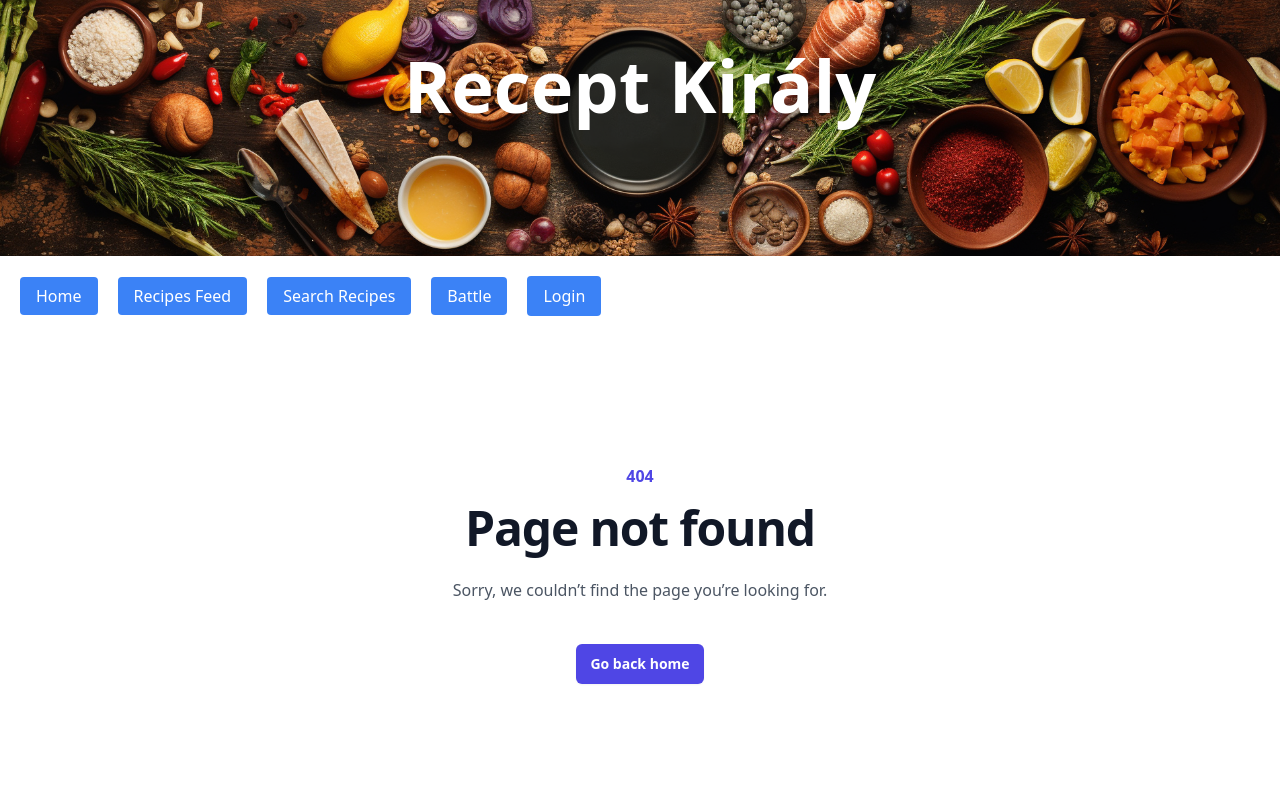
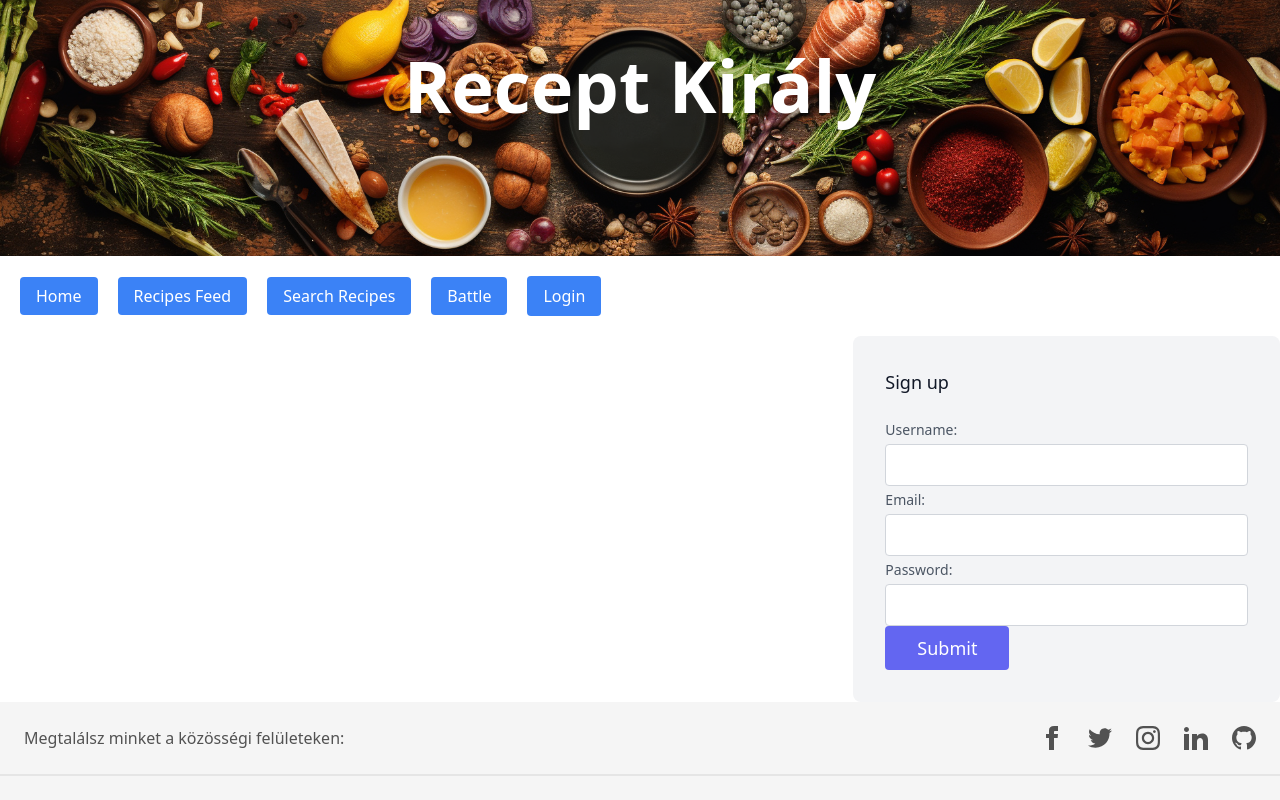
Before and after one commit to progmatic-fs-2023/receptkiraly, a React (Vite) app in the folder client/: page /register in a window 1280 px wide. Shown: the top 800 px of the page. Built offline with nearby package versions, Linux system fonts and the light colour scheme.

Commit message:
Created frontend for registration

```diff
--- a/client/src/App.jsx
+++ b/client/src/App.jsx
@@ -8,6 +8,7 @@ import SearchRecipes from './pages/SearchRecipes';
 import HomeNews from './pages/HomeNews';
 import RecipesFeed from './pages/RecipesFeed';
 import Battle from './pages/Battle';
+import RegistrationForm from './pages/Registration';
 import NoPage from './pages/NoPages';
 /* Template */
 import Banner from './components/Banner';
@@ -17,7 +18,7 @@ import Footer from './components/Footer';
 
 function App() {
   return (
-    <div className="app">
+    <div>
       <Banner />
       <NavigationBar />
       <ErrorBoundary FallbackComponent={Fallback}>
@@ -26,6 +27,7 @@ function App() {
           <Route path="/recipesfeed" element={<RecipesFeed />} />
           <Route path="/searchrecipes" element={<SearchRecipes />} />
           <Route path="/battle" element={<Battle />} />
+          <Route path="/register" element={<RegistrationForm />} />
           <Route path="/*" element={<NoPage />} />
         </Routes>
       </ErrorBoundary>
--- /dev/null
+++ b/client/src/pages/Registration.jsx
@@ -0,0 +1,100 @@
+import { useState } from 'react';
+
+function RegistrationForm() {
+  const [formData, setFormData] = useState({
+    username: '',
+    email: '',
+    password: '',
+  });
+
+  const [registrationMessage, setRegistrationMessage] = useState();
+
+  const handleInputChange = (e) => {
+    const { name, value } = e.target;
+    setFormData({
+      ...formData,
+      [name]: value,
+    });
+  };
+
+  const handleSubmit = async (e) => {
+    e.preventDefault();
+
+    try {
+      const response = await fetch('/api/register', {
+        method: 'POST',
+        headers: {
+          'Content-Type': 'application/json',
+        },
+        body: JSON.stringify(formData),
+      });
+
+      const data = await response.json();
+
+      if (response.ok) {
+        setRegistrationMessage('Registration successful!');
+      } else {
+        setRegistrationMessage(data.error);
+      }
+    } catch (err) {
+      setRegistrationMessage('An error occurred during registration.');
+    }
+  };
+
+  return (
+    <div className="lg:w-2/6 md:w-1/2 bg-gray-100 rounded-lg p-8 flex flex-col md:ml-auto w-full mt-10 md:mt-0">
+      <h2 className="text-gray-900 text-lg font-medium title-font mb-5">Sign up</h2>
+      <form onSubmit={handleSubmit}>
+        <label className="leading-7 text-sm text-gray-600" htmlFor="username">
+          Username:
+          <input
+            className="w-full bg-white rounded border border-gray-300 focus:border-indigo-500 focus:ring-2 focus:ring-indigo-200 text-base outline-none text-gray-700 py-1 px-3 leading-8 transition-colors duration-200 ease-in-out"
+            type="text"
+            id="username"
+            name="username"
+            value={formData.username}
+            onChange={handleInputChange}
+            required
+          />
+        </label>
+
+        <label className="leading-7 text-sm text-gray-600" htmlFor="email">
+          Email:
+          <input
+            className="w-full bg-white rounded border border-gray-300 focus:border-indigo-500 focus:ring-2 focus:ring-indigo-200 text-base outline-none text-gray-700 py-1 px-3 leading-8 transition-colors duration-200 ease-in-out"
+            type="text"
+            id="email"
+            name="email"
+            value={formData.email}
+            onChange={handleInputChange}
+            required
+          />
+        </label>
+
+        <label className="leading-7 text-sm text-gray-600" htmlFor="password">
+          Password:
+          <input
+            className="w-full bg-white rounded border border-gray-300 focus:border-indigo-500 focus:ring-2 focus:ring-indigo-200 text-base outline-none text-gray-700 py-1 px-3 leading-8 transition-colors duration-200 ease-in-out"
+            type="text"
+            id="password"
+            name="password"
+            value={formData.password}
+            onChange={handleInputChange}
+            required
+          />
+        </label>
+
+        {registrationMessage && <div>{registrationMessage}</div>}
+
+        <button
+          className="text-white bg-indigo-500 border-0 py-2 px-8 focus:outline-none hover:bg-indigo-600 rounded text-lg"
+          type="submit"
+        >
+          Submit
+        </button>
+      </form>
+    </div>
+  );
+}
+
+export default RegistrationForm;
```
